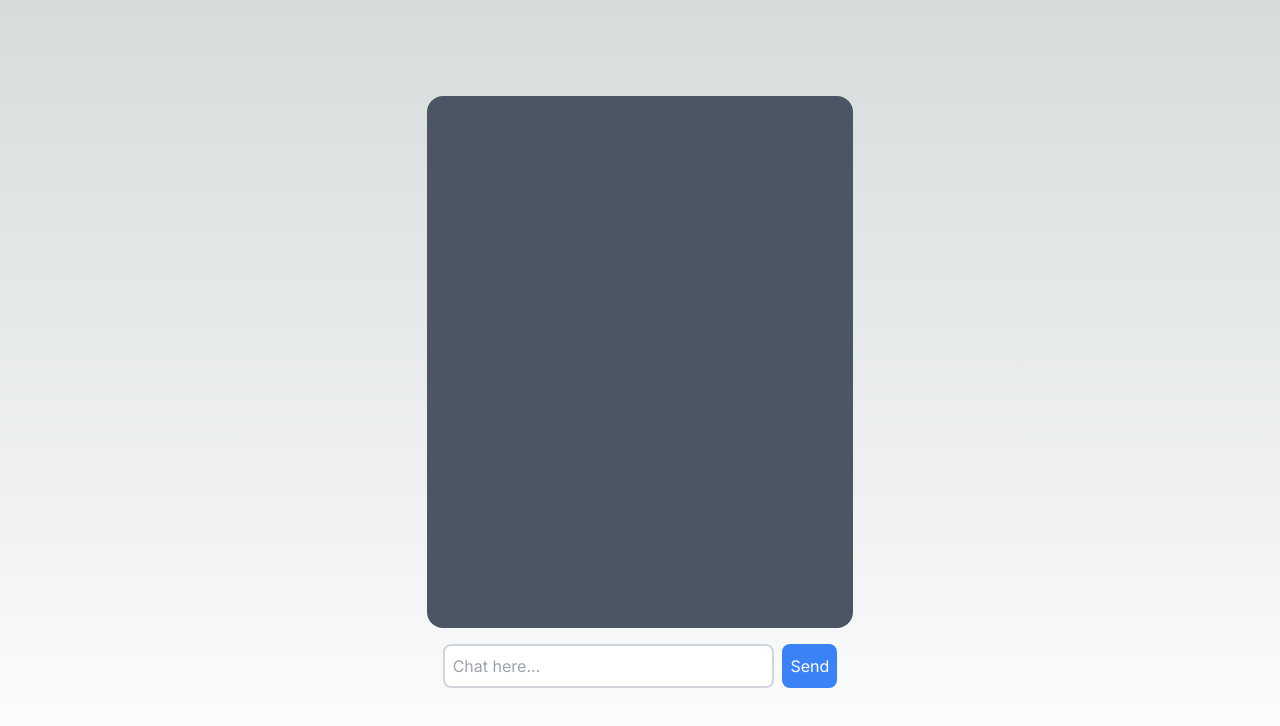
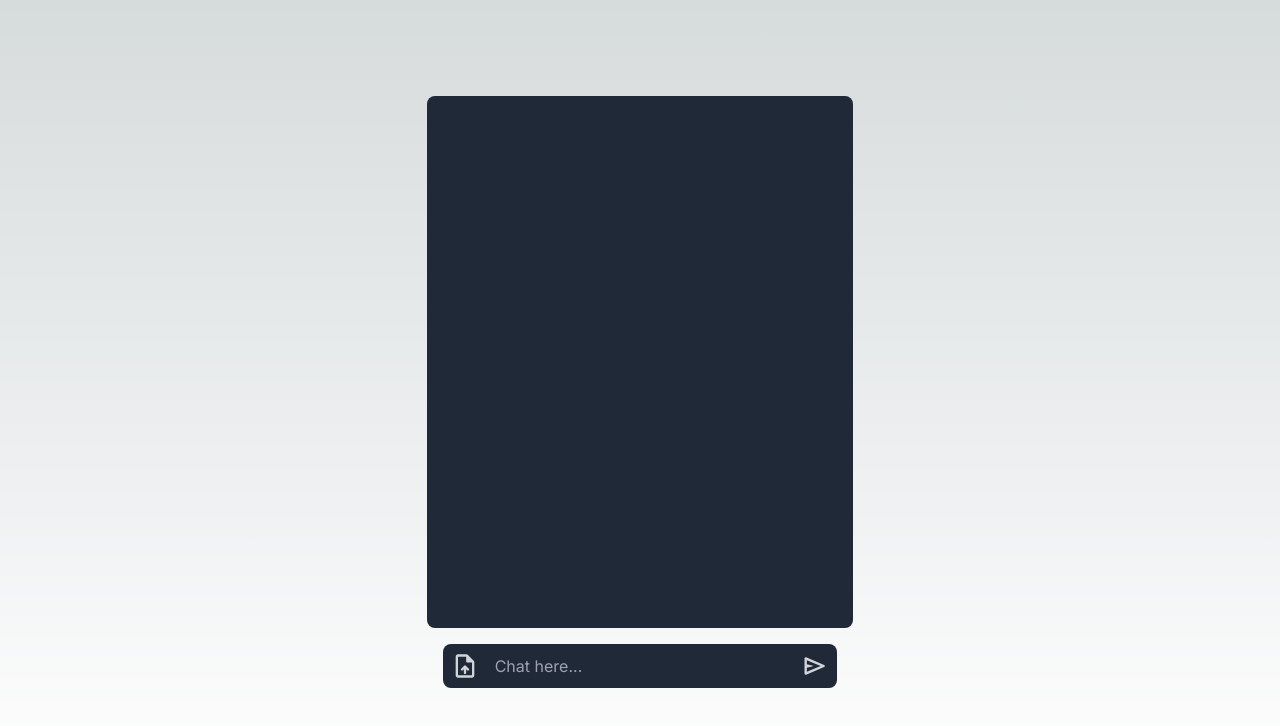
Before and after one commit to jearthman/ragette, a Next.js app: page / in a window 1280 px wide. Shown: the top 726 px of the page. Built offline with nearby package versions, Linux system fonts and the light colour scheme.

Commit message:
Add dependencies and update styling in page component

```diff
--- a/app/page.tsx
+++ b/app/page.tsx
@@ -7,7 +7,7 @@ export default function Home() {
 
   return (
     <main className="flex min-h-screen flex-col lg:w-1/3 sm:w-full mx-auto py-24">
-      <div className="scroll-auto flex-grow flex-col bg-gray-600 rounded-2xl">
+      <div className="scroll-auto flex-grow flex-col bg-gray-800 rounded-lg h-5/6">
         {messages.map((message) => {
           return (
             <div
@@ -17,8 +17,8 @@ export default function Home() {
               }`}
             >
               <div
-                className={`rounded-lg p-2 ${
-                  message.role === "user" ? "bg-gray-500" : "bg-blue-500"
+                className={`rounded-lg py-2 px-2.5 ${
+                  message.role === "user" ? "bg-gray-700" : "bg-blue-900"
                 }`}
               >
                 {message.content}
@@ -28,15 +28,37 @@ export default function Home() {
         })}
       </div>
       <div className="p-4">
-        <form onSubmit={handleSubmit} className="flex w-full">
+        <form
+          onSubmit={handleSubmit}
+          className="flex w-full bg-gray-800 rounded-lg ring-transparent focus-within:ring-1 focus-within:ring-blue-900"
+        >
+          <button className="bg-transparent text-gray-300 rounded-md p-2 hover:text-white transition-colors ease-in-out">
+            <svg
+              xmlns="http://www.w3.org/2000/svg"
+              height="28"
+              viewBox="0 -960 960 960"
+              width="28"
+              className="fill-current"
+            >
+              <path d="M440-367v127q0 17 11.5 28.5T480-200q17 0 28.5-11.5T520-240v-127l36 36q6 6 13.5 9t15 2.5q7.5-.5 14.5-3.5t13-9q11-12 11.5-28T612-388L508-492q-6-6-13-8.5t-15-2.5q-8 0-15 2.5t-13 8.5L348-388q-12 12-11.5 28t12.5 28q12 11 28 11.5t28-11.5l35-35ZM240-80q-33 0-56.5-23.5T160-160v-640q0-33 23.5-56.5T240-880h287q16 0 30.5 6t25.5 17l194 194q11 11 17 25.5t6 30.5v447q0 33-23.5 56.5T720-80H240Zm280-560v-160H240v640h480v-440H560q-17 0-28.5-11.5T520-640ZM240-800v200-200 640-640Z" />
+            </svg>
+          </button>
           <input
-            className="border-2 border-gray-300 rounded-lg w-full p-2 focus:outline-none focus:border-blue-500 text-black"
+            className="w-full bg-transparent text-white p-2 focus:outline-none"
             placeholder="Chat here..."
             onChange={handleInputChange}
             value={input}
           />
-          <button className="bg-blue-500 text-white rounded-lg p-2 ml-2 hover:bg-blue-400 transition-colors ease-in-out">
-            Send
+          <button className="bg-transparent text-gray-300 rounded-md p-2 hover:text-white transition-colors ease-in-out">
+            <svg
+              xmlns="http://www.w3.org/2000/svg"
+              height="28"
+              viewBox="0 -960 960 960"
+              width="28"
+              className="fill-current"
+            >
+              <path d="M792-443 176-183q-20 8-38-3.5T120-220v-520q0-22 18-33.5t38-3.5l616 260q25 11 25 37t-25 37ZM200-280l474-200-474-200v140l240 60-240 60v140Zm0 0v-400 400Z" />
+            </svg>
           </button>
         </form>
       </div>
--- a/package.json
+++ b/package.json
@@ -9,6 +9,7 @@
     "lint": "next lint"
   },
   "dependencies": {
+    "@vercel/blob": "^0.18.0",
     "ai": "^2.2.31",
     "langchain": "^0.1.2",
     "next": "14.0.4",
```
Also changed, not shown: 1 other file (tests, documents, lock files or other folders).
